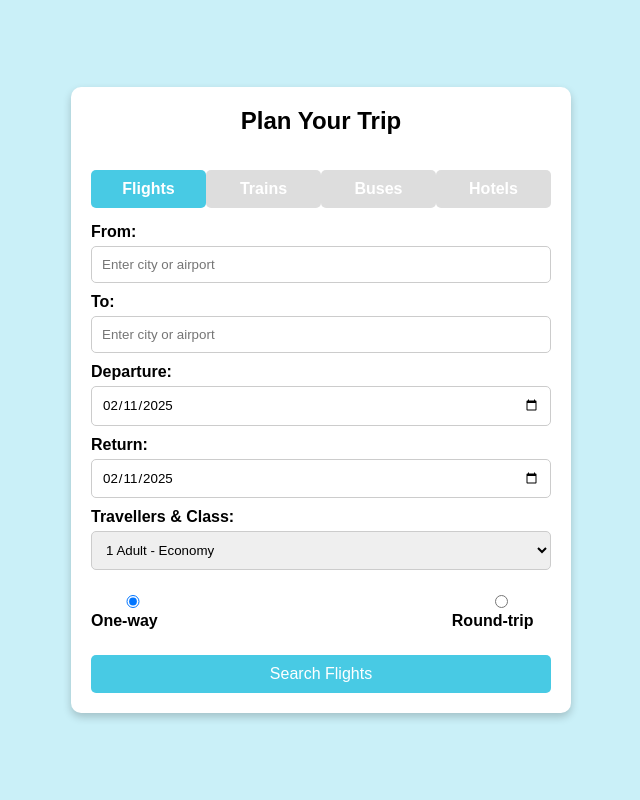
After one commit to anjanasom/Travel-Booking-Website, a Flask app: page /start2 in a window 1280 px wide. The commit adds this page. Shown: the whole page, without its empty margins (319-959 px from the left). Run offline with Flask 3, Linux system fonts and the light colour scheme.

Commit message:
fixed booking form

```diff
--- a/website/book.py
+++ b/website/book.py
@@ -1,8 +1,61 @@
 #for booking logic
-from flask import Blueprint, render_template
+from flask import Blueprint, render_template, request, redirect, url_for, flash
 
 book = Blueprint('book', __name__)
 
-@book.route('/start')
+@book.route('/start2')
 def start():
-    return render_template("start.html")
+    return render_template("start2.html")
+
+@book.route('/search-flights', methods = ['POST'])
+def search_flights():
+    from_city = request.form.get("from_city")
+    to_city = request.form.get("to_city")
+    departure_date = request.form.get("departure_date")
+    return_date = request.form.get("return_date", None)
+    trip_type = request.form.get("trip_type")
+    travellers_class = request.form.get("travellers_class")
+
+    if not from_city or not to_city:
+        flash("Please fill in all required fields.", "error")
+        return redirect(url_for("book.start2"))
+
+    return f"Searching flights from {from_city} to {to_city} on {departure_date} - {trip_type}"
+
+@book.route('/search-trains', methods=['POST'])
+def search_trains():
+    from_station = request.form.get("from_station")
+    to_station = request.form.get("to_station")
+    travel_date = request.form.get("travel_date")
+    train_class = request.form.get("train_class")
+
+    if not from_station or not to_station:
+        flash("Please fill in all required fields.", "error")
+        return redirect(url_for("book.start2"))
+
+    return f"Searching trains from {from_station} to {to_station} on {travel_date} - {train_class}"
+
+@book.route('/search-buses', methods=['POST'])
+def search_buses():
+    from_city = request.form.get("from_city")
+    to_city = request.form.get("to_city")
+    travel_date = request.form.get("travel_date")
+
+    if not from_city or not to_city:
+        flash("Please fill in all required fields.", "error")
+        return redirect(url_for("book.start2"))
+
+    return f"Searching buses from {from_city} to {to_city} on {travel_date}"
+
+@book.route('/search-hotels', methods=['POST'])
+def search_hotels():
+    hotel_city = request.form.get("hotel_city")
+    checkin_date = request.form.get("checkin_date")
+    checkout_date = request.form.get("checkout_date")
+    num_guests = request.form.get("num_guests")
+
+    if not hotel_city:
+        flash("Please enter a city for hotel search.", "error")
+        return redirect(url_for("book.start2"))
+
+    return f"Searching hotels in {hotel_city} from {checkin_date} to {checkout_date} for {num_guests}"
--- a/website/templates/index.html
+++ b/website/templates/index.html
@@ -24,7 +24,7 @@
         <div>
             <h1>Plan Your Dream Trip effortlessly</h1>
             <p>Discover the world with GoGlobe – Your perfect travel companion!</p>
-            <a class="btn-primary" href="/start">Get Started</a>
+            <a class="btn-primary" href="/start2">Get Started</a>
         </div>
     </section>
 
--- /dev/null
+++ b/website/templates/start2.html
@@ -0,0 +1,136 @@
+<!DOCTYPE html>
+<html lang="en">
+<head>
+    <meta charset="UTF-8">
+    <meta name="viewport" content="width=device-width, initial-scale=1.0">
+    <title>Travel Booking</title>
+    <link rel="stylesheet" href="{{ url_for('static', filename='start.css') }}">
+</head>
+<body>
+
+    <div class="booking-container">
+        <h2>Plan Your Trip</h2>
+
+        <div class="tabs">
+            <button class="tab active" onclick="showTab('flights', event)">Flights</button>
+            <button class="tab" onclick="showTab('trains', event)">Trains</button>
+            <button class="tab" onclick="showTab('buses', event)">Buses</button>
+            <button class="tab" onclick="showTab('hotels', event)">Hotels</button>
+        </div>
+
+        <!-- Flights Form -->
+        <form class="form-section active" id="flights" action="{{ url_for('book.search_flights') }}" method="POST">
+            <label for="flight-from">From:</label>
+            <input type="text" id="flight-from" name="from_city" placeholder="Enter city or airport" required>
+
+            <label for="flight-to">To:</label>
+            <input type="text" id="flight-to" name="to_city" placeholder="Enter city or airport" required>
+
+            <label for="flight-departure">Departure:</label>
+            <input type="date" id="flight-departure" name="departure_date" required>
+
+            <label for="flight-return">Return:</label>
+            <input type="date" id="flight-return" name="return_date">
+
+            <label for="flight-travellers">Travellers & Class:</label>
+            <select id="flight-travellers" name="travellers_class">
+                <option value="1 Adult - Economy">1 Adult - Economy</option>
+                <option value="2 Adults - Economy">2 Adults - Economy</option>
+                <option value="1 Adult - Business">1 Adult - Business</option>
+                <option value="2 Adults - Business">2 Adults - Business</option>
+            </select>
+
+            <div class="trip-type">
+                <label><input type="radio" name="trip_type" value="one-way" checked> One-way</label>
+                <label><input type="radio" name="trip_type" value="round-trip"> Round-trip</label>
+            </div>
+
+            <button type="submit">Search Flights</button>
+        </form>
+
+
+        <!-- Trains Form -->
+        <form class="form-section" id="trains" action="{{ url_for('book.search_trains') }}" method="POST">
+            <label for="train-from">From:</label>
+            <input type="text" id="train-from" name="from_station" placeholder="Enter station or city" required>
+
+            <label for="train-to">To:</label>
+            <input type="text" id="train-to" name="to_station" placeholder="Enter station or city" required>
+
+            <label for="train-date">Travel Date:</label>
+            <input type="date" id="train-date" name="travel_date" required>
+
+            <label for="train-class">Class:</label>
+            <select id="train-class" name="train_class">
+                <option value="Second AC">Second AC</option>
+                <option value="Third AC">Third AC</option>
+                <option value="Sleeper">Sleeper</option>
+                <option value="General">General</option>
+            </select>
+
+            <button type="submit">Search Trains</button>
+        </form>
+
+
+        <!-- Buses Form -->
+        <form class="form-section" id="buses" action="{{ url_for('book.search_buses') }}" method="POST">
+            <label for="bus-from">From:</label>
+            <input type="text" id="bus-from" name="from_city" placeholder="Enter city or bus stop" required>
+
+            <label for="bus-to">To:</label>
+            <input type="text" id="bus-to" name="to_city" placeholder="Enter city or bus stop" required>
+
+            <label for="bus-date">Travel Date:</label>
+            <input type="date" id="bus-date" name="travel_date" required>
+
+            <button type="submit">Search Buses</button>
+        </form>
+
+
+        <!-- Hotels Form -->
+        <form class="form-section" id="hotels" action="{{ url_for('book.search_hotels') }}" method="POST">
+            <label for="hotel-city">City:</label>
+            <input type="text" id="hotel-city" name="hotel_city" placeholder="Enter city or location" required>
+
+            <label for="hotel-checkin">Check-in Date:</label>
+            <input type="date" id="hotel-checkin" name="checkin_date" required>
+
+            <label for="hotel-checkout">Check-out Date:</label>
+            <input type="date" id="hotel-checkout" name="checkout_date" required>
+
+            <label for="hotel-guests">Guests:</label>
+            <select id="hotel-guests" name="num_guests">
+                <option value="1 Room - 2 Guests">1 Room - 2 Guests</option>
+                <option value="2 Rooms - 4 Guests">2 Rooms - 4 Guests</option>
+                <option value="1 Room - 1 Guest">1 Room - 1 Guest</option>
+            </select>
+
+            <button type="submit">Search Hotels</button>
+        </form>
+
+
+    </div>
+
+    <script>
+        function showTab(tab, event) {
+            document.querySelectorAll('.tab').forEach(tabElement => {
+                tabElement.classList.remove('active');
+            });
+            document.querySelectorAll('.form-section').forEach(section => {
+                section.classList.remove('active');
+            });
+            document.getElementById(tab).classList.add('active');
+            event.target.classList.add('active');
+        }
+
+        document.addEventListener("DOMContentLoaded", function() {
+            const today = new Date().toISOString().split('T')[0];
+            document.querySelectorAll('input[type="date"]').forEach(input => {
+                input.setAttribute("min", today);
+                input.value = today;
+            });
+        });
+    </script>
+
+</body>
+</html>
```
